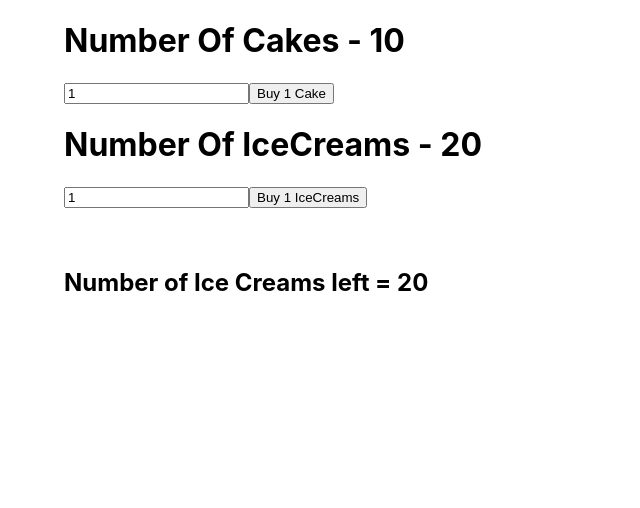
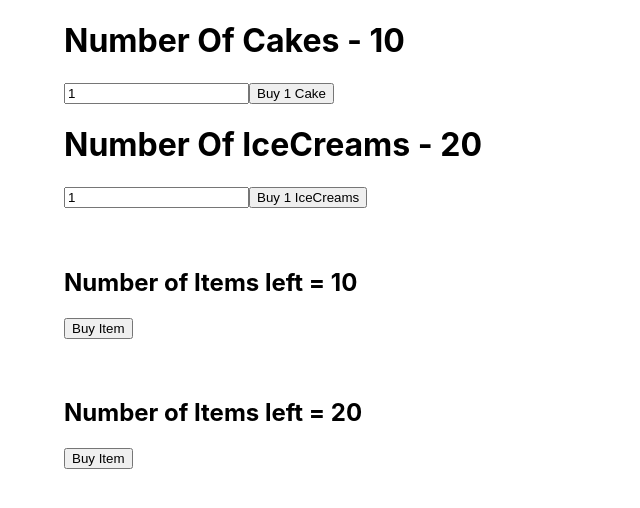
Before and after one commit to aakash19090/React-Redux, a React (Create React App) app: page / in a window 1280 px wide. Shown: the top 508 px of the page, without its empty margins (0-640 px from the left). Built offline with nearby package versions, Linux system fonts and the light colour scheme.

Commit message:
added mapDispatchToProps with ownProps parameter

```diff
--- a/src/App.js
+++ b/src/App.js
@@ -15,6 +15,7 @@ const App = () => {
                     {/* <UserList/> */}
                     <CakeContainer/>
                     <IcecreamContainer />
+                    <DemoCakeContainer cake/>
                     <DemoCakeContainer/>
                 </div>
             </>
--- a/src/components/ReduxDemo/DemoCakeContainer.js
+++ b/src/components/ReduxDemo/DemoCakeContainer.js
@@ -1,10 +1,14 @@
 import React from 'react'
 import { connect } from 'react-redux'
+import { buyCake } from '../../Redux/index'
+import { buyIcecream } from '../../Redux/index'
+
 function DemoCakeContainer(props) {
     return (
         <div>
             <br/><br/>
-            <h2>Number of Ice Creams left = {props.itemCount} </h2>
+            <h2>Number of Items left = {props.itemCount} </h2>
+            <button onClick={props.buyItem} >Buy Item</button>
         </div>
     )
 }
@@ -19,4 +23,13 @@ const mapStateToProps = (state, ownProps) => {
     }
 }
 
-export default connect(mapStateToProps)(DemoCakeContainer)
+const mapDispatchToProps = (dispatch, ownProps) => {
+    const dispatchFunction = ownProps.cake
+    ? ()=> dispatch(buyCake(1))
+    : ()=> dispatch(buyIcecream(1))
+
+    return {
+        buyItem: dispatchFunction
+    }
+}
+export default connect(mapStateToProps,mapDispatchToProps)(DemoCakeContainer)
```
